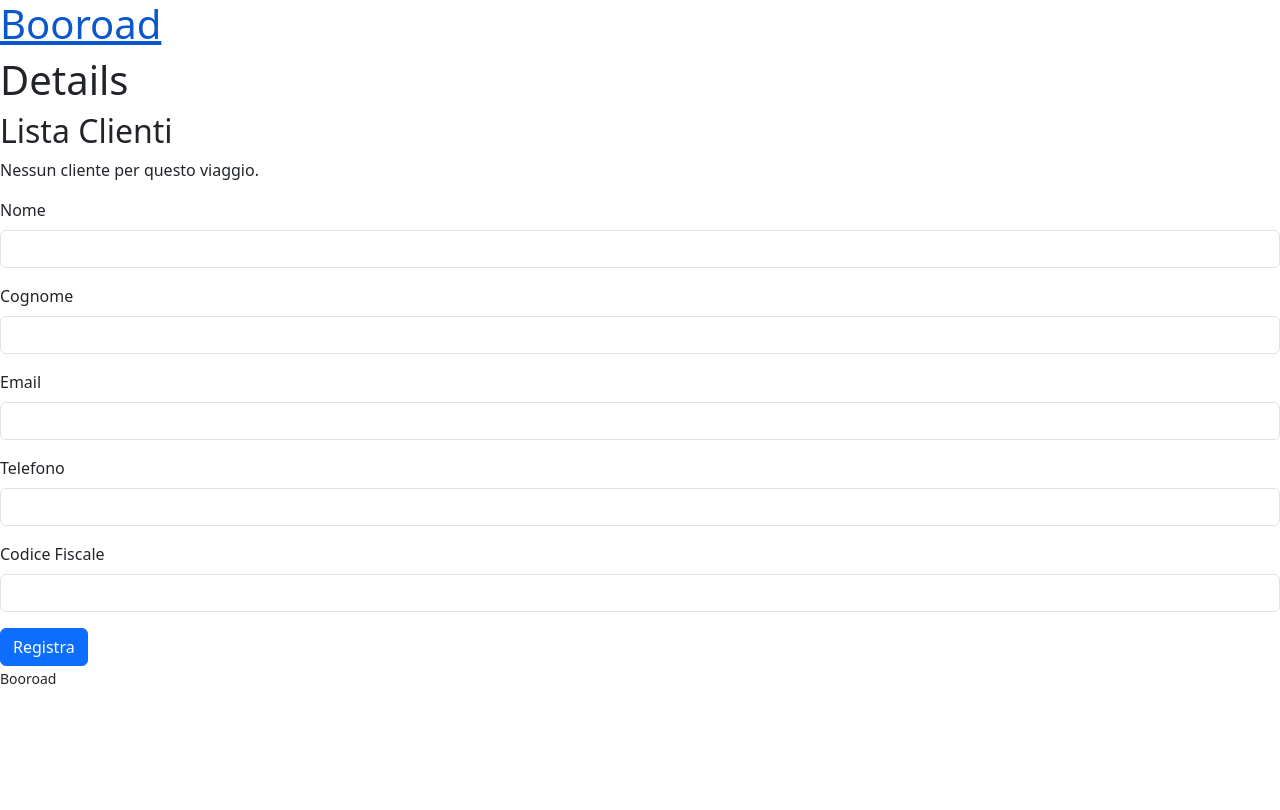
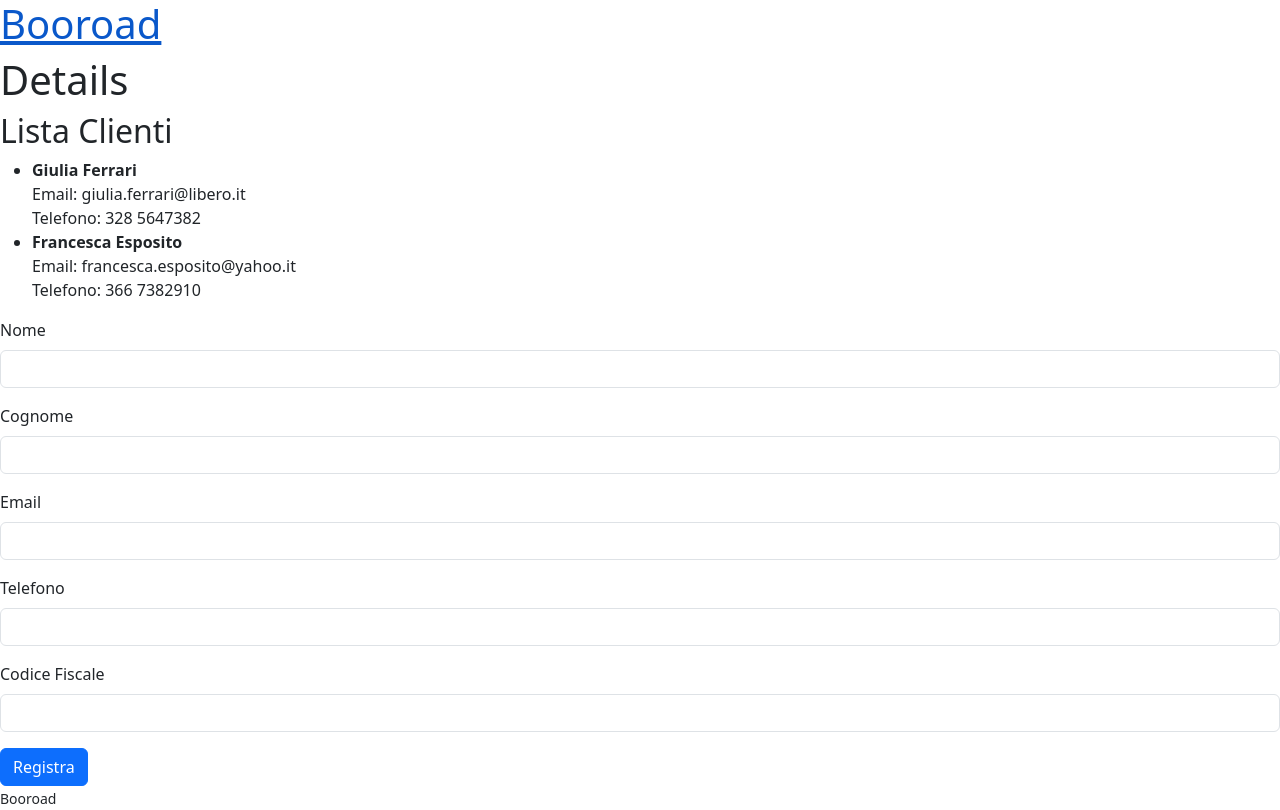
Before and after one commit to gabriele-fontana/booroad, a React (Vite) app: page /travel/1 in a window 1280 px wide. Built offline with nearby package versions, Linux system fonts and the light colour scheme.

Commit message:
fix useParams id

```diff
--- a/src/components/TravellersList.jsx
+++ b/src/components/TravellersList.jsx
@@ -7,7 +7,7 @@ export default function TravellersList() {
 
     // filtro i clienti che hanno id_viaggio uguale all'id dell'URL
     const filteredClients = clienti.filter(
-        (cliente) => cliente.id_viaggio === id
+        (cliente) => cliente.id_viaggio === parseInt(id)
     );
 
     return (
```
